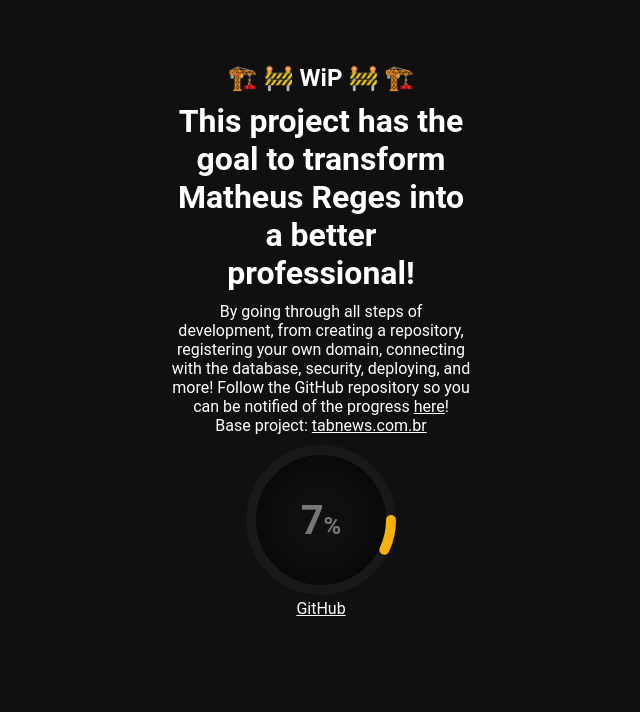
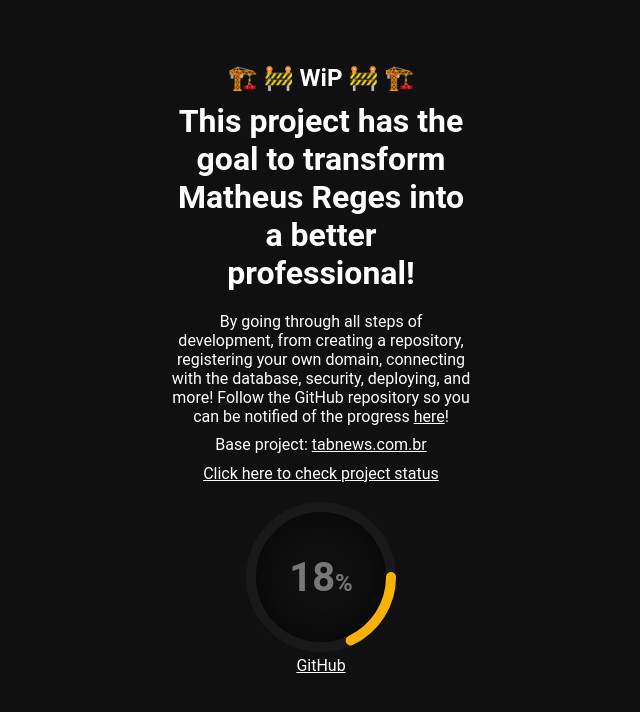
Before and after one commit to mathreges/clone-tabnews, a Next.js app: page / in a window 1280 px wide. Shown: the top 712 px of the page, without its empty margins (319-959 px from the left). Built offline with nearby package versions, Linux system fonts and the light colour scheme.

Commit message:
feat: add `/status` page link to home

```diff
--- a/pages/maintenance/index.css
+++ b/pages/maintenance/index.css
@@ -16,6 +16,10 @@
   max-width: 300px;
   margin: 4rem auto;
   text-align: center;
+}
+
+.container p {
+  margin: 0.6rem 0;
 }
 
 .container .card {
@@ -103,6 +107,6 @@
   stroke-dashoffset: 440;
 }
 .card:nth-child(1) svg circle:nth-child(2) {
-  stroke-dashoffset: calc(440 - (440 * 7) / 100);
+  stroke-dashoffset: calc(440 - (440 * 18) / 100);
   stroke: #f9b007;
 }
--- a/pages/maintenance/index.js
+++ b/pages/maintenance/index.js
@@ -1,4 +1,6 @@
 export default Maintenance;
+
+import Link from "next/link";
 
 function Maintenance() {
   return (
@@ -17,10 +19,13 @@
             repository so you can be notified of the progress{" "}
             <a href="https://github.com/mathreges/clone-tabnews">here</a>!
           </p>
-          <span>
+          <p>
             Base project:{" "}
             <a href="https://www.tabnews.com.br/">tabnews.com.br</a>
-          </span>
+          </p>
+          <p>
+            <Link href="/status">Click here to check project status</Link>
+          </p>
         </div>
         <LoadingCircle />
       </div>
@@ -40,7 +45,7 @@
             </svg>
             <div className="num">
               <h2>
-                7<span>%</span>
+                18<span>%</span>
               </h2>
             </div>
             <a
```
